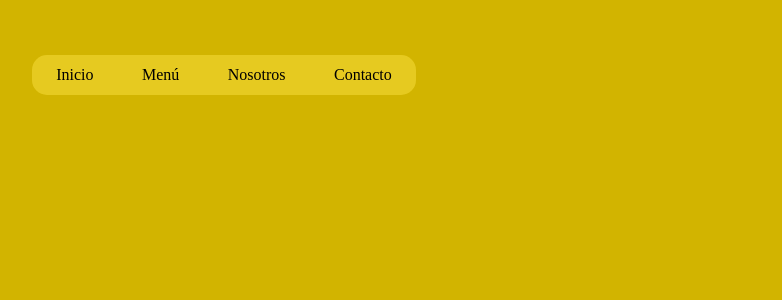
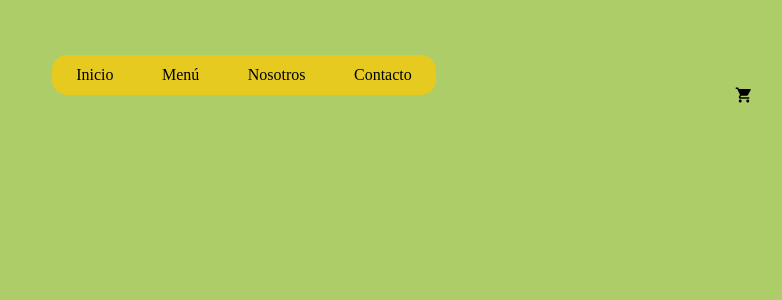
Before and after one commit to Pourbaix02/lopez-paltamole, a React (Vite) app: page /store in a window 1280 px wide. Shown: the top 300 px of the page, without its empty margins (416-1198 px from the left). Built offline with nearby package versions, Linux system fonts and the light colour scheme; a web font is replaced by a local one.

Commit message:
cartwidget added

```diff
--- a/src/components/CartWidget.jsx
+++ b/src/components/CartWidget.jsx
@@ -0,0 +1,16 @@
+import '../styles/cartWidget.css'
+import { ReactComponent as CartIcon } from '../assets/cartIcon.svg';
+
+
+
+
+const CartWidget = () => {
+
+    return (
+      <div className="main-cart-container">
+        <CartIcon className="cart-icon" />
+      </div>
+    );
+};
+
+export default CartWidget;
--- a/src/pages/StorePage.jsx
+++ b/src/pages/StorePage.jsx
@@ -1,13 +1,17 @@
 import '../styles/storepage.css'
 import Navbar from '../components/Navbar'
+import CartWidget from '../components/CartWidget';
 
 const StorePage = () => {
 
 
     return (
-    <div className="main-container">
+    <>
+    <div className="main-store-container">
         <Navbar/>
+        <CartWidget/>
     </div>
+    </>
     );
 };
 
--- /dev/null
+++ b/src/styles/cartWidget.css
@@ -0,0 +1,18 @@
+/* cartWidget.css */
+
+.main-cart-container {
+    position: fixed;
+    right: 70px; /* Posiciona el CartWidget en la derecha */
+    top: 75px; /* Ajusta la posición vertical */
+    width: 100px;
+    height: 40px;
+    display: flex;
+    align-items: center;
+    justify-content: center;
+    fill: currentColor
+
+}
+
+.cart-icon {
+    fill: blue;
+}
--- a/src/styles/storepage.css
+++ b/src/styles/storepage.css
@@ -1,5 +1,17 @@
-.main-container {
-    background-color: #D2B400;
+.main-store-container {
+    background-color: #ADCD68;
     height: 4425px;
     width: 100vw;
+    display: flex;
+    align-items: center; /* Alinea verticalmente el CartWidget con el Navbar */
+    justify-content: space-between; /* Coloca el Navbar a la izquierda y el CartWidget a la derecha */
+    padding: 0 20px; /* Añade espacio horizontal si lo deseas */
   }
+
+  .Navbar {
+    flex-grow: 1; /* Ocupa el espacio restante */
+}
+
+.CartWidget {
+    margin-left: auto; /* Alinea el CartWidget a la derecha */
+}
```
Also changed, not shown: src/assets/cartIcon.svg (added).
